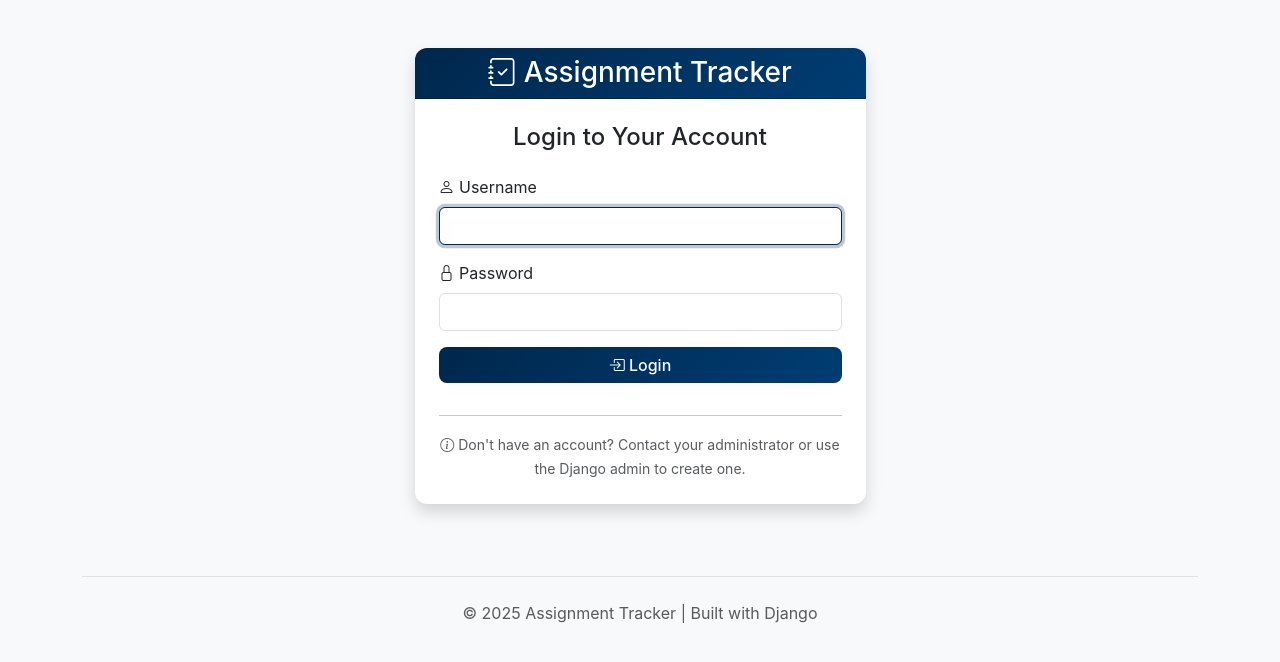
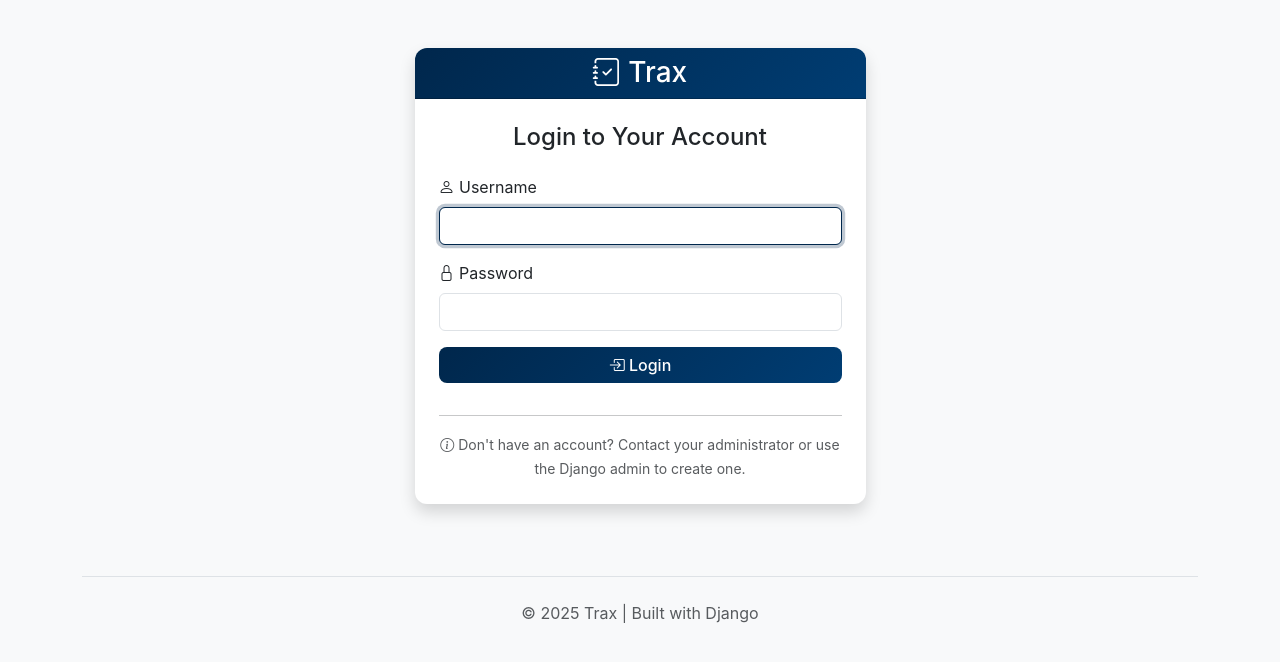
Before and after one commit to tatejones2/AssignmentTracker, a Django app: page /login/?next=/assignments/ in a window 1280 px wide. Shown: the top 662 px of the page. Run offline with Django 5.2, Linux system fonts and the light colour scheme.

Commit message:
Rebrand project from Assignment Tracker to Trax

```diff
--- a/templates/assignments/assignment_confirm_delete.html
+++ b/templates/assignments/assignment_confirm_delete.html
@@ -1,6 +1,6 @@
 {% extends 'base.html' %}
 
-{% block title %}Delete Assignment - Assignment Tracker{% endblock %}
+{% block title %}Delete Assignment - Trax{% endblock %}
 
 {% block content %}
 <div class="row justify-content-center">
--- a/templates/assignments/assignment_detail.html
+++ b/templates/assignments/assignment_detail.html
@@ -1,6 +1,6 @@
 {% extends 'base.html' %}
 
-{% block title %}{{ assignment.title }} - Assignment Tracker{% endblock %}
+{% block title %}{{ assignment.title }} - Trax{% endblock %}
 
 {% block content %}
 <div class="row justify-content-center">
--- a/templates/assignments/assignment_form.html
+++ b/templates/assignments/assignment_form.html
@@ -1,6 +1,6 @@
 {% extends 'base.html' %}
 
-{% block title %}{{ action }} Assignment - Assignment Tracker{% endblock %}
+{% block title %}{{ action }} Assignment - Trax{% endblock %}
 
 {% block content %}
 <div class="row justify-content-center">
--- a/templates/assignments/assignment_list.html
+++ b/templates/assignments/assignment_list.html
@@ -1,6 +1,6 @@
 {% extends 'base.html' %}
 
-{% block title %}My Assignments - Assignment Tracker{% endblock %}
+{% block title %}My Assignments - Trax{% endblock %}
 
 {% block content %}
 <div class="d-flex justify-content-between align-items-center mb-4">
--- a/templates/assignments/course_confirm_delete.html
+++ b/templates/assignments/course_confirm_delete.html
@@ -1,6 +1,6 @@
 {% extends 'base.html' %}
 
-{% block title %}Delete Course - Assignment Tracker{% endblock %}
+{% block title %}Delete Course - Trax{% endblock %}
 
 {% block content %}
 <div class="row justify-content-center">
--- a/templates/assignments/course_detail.html
+++ b/templates/assignments/course_detail.html
@@ -1,6 +1,6 @@
 {% extends 'base.html' %}
 
-{% block title %}{{ course.course_code }} - Assignment Tracker{% endblock %}
+{% block title %}{{ course.course_code }} - Trax{% endblock %}
 
 {% block content %}
 <div class="row justify-content-center">
--- a/templates/assignments/course_form.html
+++ b/templates/assignments/course_form.html
@@ -1,6 +1,6 @@
 {% extends 'base.html' %}
 
-{% block title %}{{ action }} Course - Assignment Tracker{% endblock %}
+{% block title %}{{ action }} Course - Trax{% endblock %}
 
 {% block content %}
 <div class="row justify-content-center">
--- a/templates/assignments/course_list.html
+++ b/templates/assignments/course_list.html
@@ -1,6 +1,6 @@
 {% extends 'base.html' %}
 
-{% block title %}My Courses - Assignment Tracker{% endblock %}
+{% block title %}My Courses - Trax{% endblock %}
 
 {% block content %}
 <div class="d-flex justify-content-between align-items-center mb-4">
--- a/templates/base.html
+++ b/templates/base.html
@@ -3,7 +3,7 @@
 <head>
     <meta charset="UTF-8">
     <meta name="viewport" content="width=device-width, initial-scale=1.0">
-    <title>{% block title %}Assignment Tracker{% endblock %}</title>
+    <title>{% block title %}Trax{% endblock %}</title>
     <link href="https://cdn.jsdelivr.net/npm/bootstrap@5.3.0/dist/css/bootstrap.min.css" rel="stylesheet">
     <link rel="stylesheet" href="https://cdn.jsdelivr.net/npm/bootstrap-icons@1.11.0/font/bootstrap-icons.css">
     <style>
@@ -327,7 +327,7 @@
 
     <aside class="sidebar" id="sidebar">
         <a href="{% url 'assignment_list' %}" class="sidebar-brand">
-            <i class="bi bi-journal-check"></i> Assignment Tracker
+            <i class="bi bi-journal-check"></i> Trax
         </a>
 
         <ul class="sidebar-menu">
@@ -391,7 +391,7 @@
 
         <footer{% if user.is_authenticated %}{% else %} class="text-center mt-5 pt-4 border-top"{% endif %}>
             <p class="text-muted mb-0">
-                &copy; 2025 Assignment Tracker | Built with Django
+                &copy; 2025 Trax | Built with Django
             </p>
         </footer>
     </div>
--- a/templates/registration/login.html
+++ b/templates/registration/login.html
@@ -1,6 +1,6 @@
 {% extends 'base.html' %}
 
-{% block title %}Login - Assignment Tracker{% endblock %}
+{% block title %}Login - Trax{% endblock %}
 
 {% block content %}
 <div class="row justify-content-center mt-5">
@@ -8,7 +8,7 @@
         <div class="card shadow">
             <div class="card-header bg-primary text-white text-center">
                 <h3 class="mb-0">
-                    <i class="bi bi-journal-check"></i> Assignment Tracker
+                    <i class="bi bi-journal-check"></i> Trax
                 </h3>
             </div>
             <div class="card-body p-4">
```
